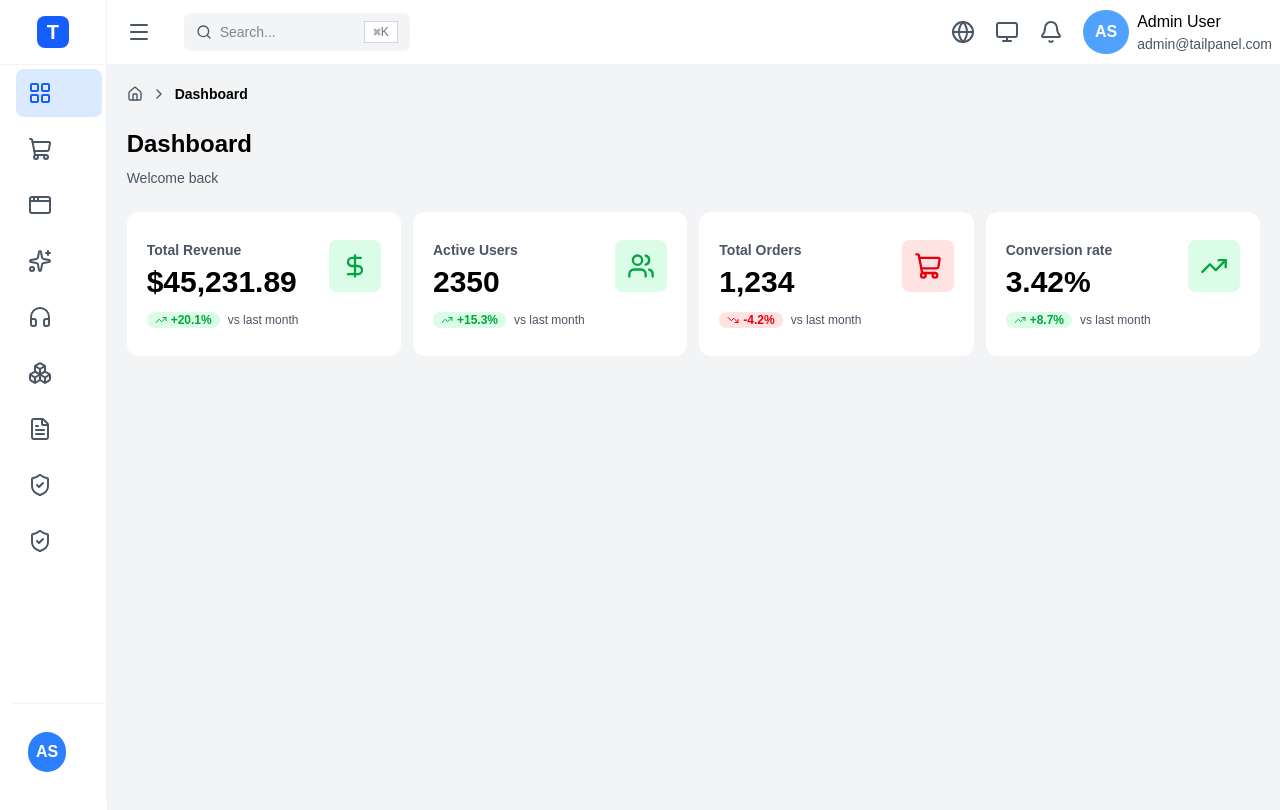
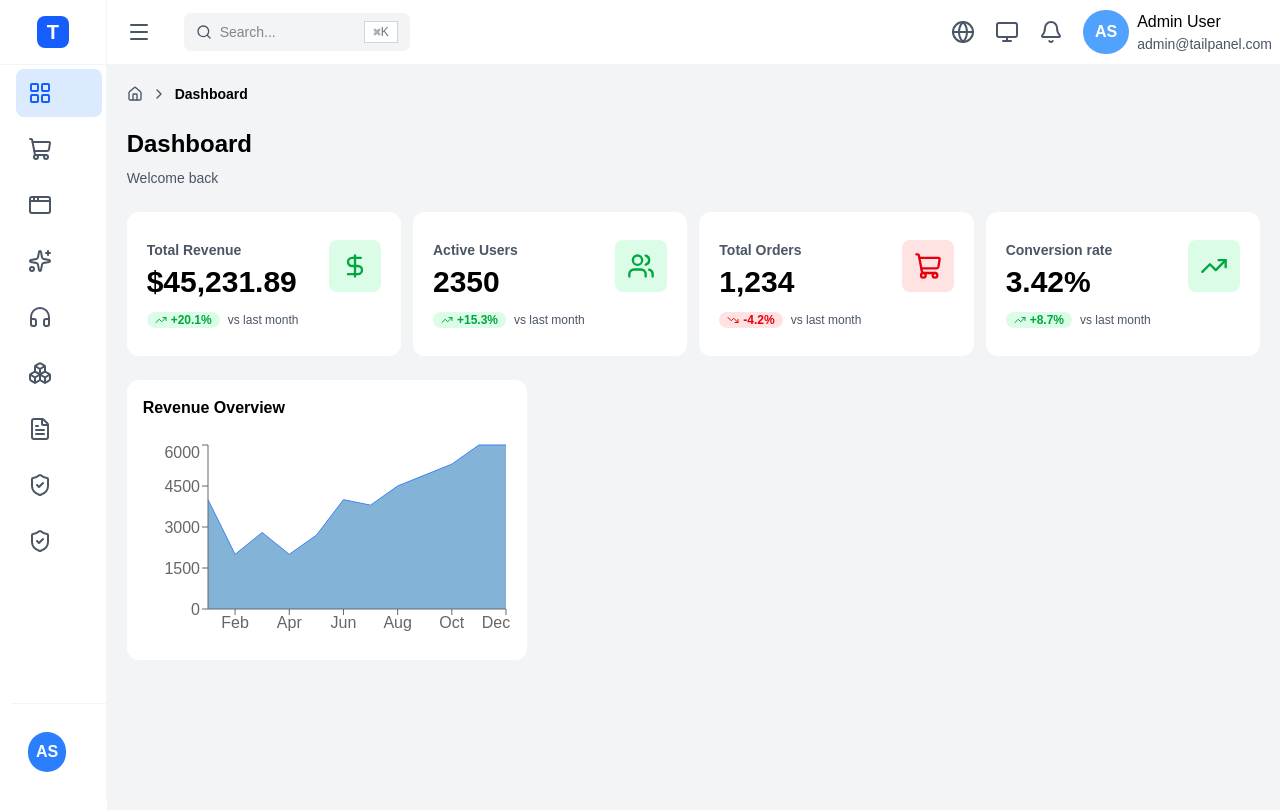
Before and after one commit to RosyPanday/TailPanel, a React (Vite) app in the folder tailPanel/: page / in a window 1280 px wide. Shown: the top 810 px of the page. Built offline with nearby package versions, Linux system fonts and the light colour scheme.

Commit message:
half of revenue chart

```diff
--- a/tailPanel/package.json
+++ b/tailPanel/package.json
@@ -15,6 +15,7 @@
     "react": "^19.2.8",
     "react-dom": "^19.2.8",
     "react-router-dom": "^7.18.3",
+    "recharts": "^3.10.1",
     "tailwindcss": "^4.3.3",
     "typescript": "^7.0.2"
   },
--- /dev/null
+++ b/tailPanel/src/components/layout/dashboard/dashbaord-charts.tsx
@@ -0,0 +1,19 @@
+import { Area, AreaChart, ResponsiveContainer, XAxis, YAxis } from "recharts";
+
+import { CHART_DATA } from "../../../constants/chart-items.js";
+
+function DashboardCharts() {
+  return (
+    <div className="flex flex-col bg-white  rounded-xl  gap-5 p-4  min-w-100 h-70">
+      <h3 className="font-bold">Revenue Overview</h3>
+      <ResponsiveContainer>
+            <AreaChart data={CHART_DATA} >
+            <XAxis dataKey="month" />
+            <YAxis domain={[0, 6000]} ticks={[0, 1500, 3000, 4500, 6000]} />
+            <Area dataKey="revenue" stroke="#3b82f6" />
+            </AreaChart>
+      </ResponsiveContainer>
+    </div>
+  );
+}
+export default DashboardCharts;
--- a/tailPanel/src/components/layout/dashboard/dashbaord-stat-cards.tsx
+++ b/tailPanel/src/components/layout/dashboard/dashbaord-stat-cards.tsx
@@ -5,7 +5,7 @@ function DashboardStatCards() {
   return STAT_CARD_ITEMS.map((item) => {
     const IconComponent = item.icon;
     return (
-      <div className="flex flex-1 bg-white py-7 px-5 gap-2 rounded-xl justify-between">
+      <div className="flex flex-1 bg-white py-7 px-5 gap-2 rounded-xl justify-between " key={item.id}>
           <div className="flex flex-col gap-1 ">
             <span className="text-gray-600 text-sm font-semibold">
               {item.name}
--- a/tailPanel/src/components/layout/dashboard/dashboard-content.tsx
+++ b/tailPanel/src/components/layout/dashboard/dashboard-content.tsx
@@ -1,5 +1,6 @@
 import { House, ChevronRight } from 'lucide-react';
 import DashboardStatCards from './dashbaord-stat-cards.js';
+import DashboardCharts from './dashbaord-charts.js';
 
 function DashboardContent(){
     return(
@@ -21,6 +22,10 @@ function DashboardContent(){
                     <DashboardStatCards />
               </div>
 
+              {/* charts */}
+              <div className='flex py-6 gap-2'>
+                  <DashboardCharts />
+              </div>
         </div>
     )
 }
--- /dev/null
+++ b/tailPanel/src/constants/chart-items.ts
@@ -0,0 +1,16 @@
+import type { ChartDataInterface } from "../types/dashbaord.js";
+
+export const CHART_DATA: ChartDataInterface[] = [
+  { month: 'Jan', revenue: 4000, profit: 2400, expenses: 1500 },
+  { month: 'Feb', revenue: 2000, profit: 1300, expenses: 1500 },
+  { month: 'Mar', revenue: 2800, profit: 9800, expenses: 750 },
+  { month: 'Apr', revenue: 2000, profit: 3900, expenses: 1100 },
+  { month: 'May', revenue: 2700, profit: 4800, expenses: 1300 },
+  { month: 'Jun', revenue: 4000, profit: 3800, expenses: 1500 },
+  { month: 'Jul', revenue: 3800, profit: 4300, expenses: 1700 },
+  { month: 'Aug', revenue: 4500, profit: 5200, expenses: 1900 },
+  { month: 'Sep', revenue: 4900, profit: 4100, expenses: 1600 },
+  { month: 'Oct', revenue: 5300, profit: 5400, expenses: 2100 },
+  { month: 'Nov', revenue: 6000, profit: 6200, expenses: 2300 },
+  { month: 'Dec', revenue: 6000, profit: 7100, expenses: 2600 },
+];
```
Also changed, not shown: tailPanel/src/types/dashbaord.ts (+7 -0 lines), 1 other file (tests, documents, lock files or other folders).
